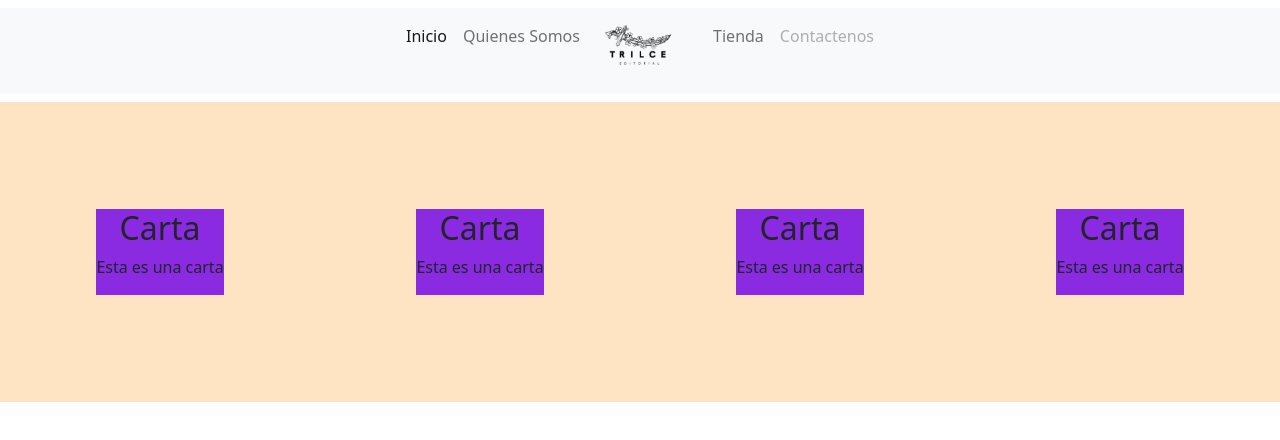
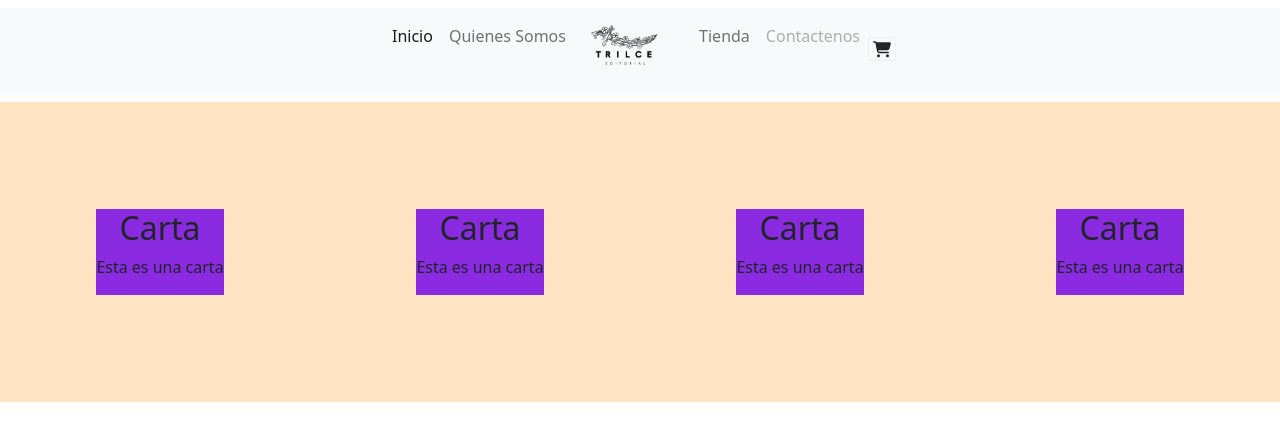
Before and after one commit to joacosk/trilceEditorial-Rodriguezkalmbach, a React (Create React App) app: page / in a window 1280 px wide. Shown: the top 440 px of the page. Built offline with nearby package versions, Linux system fonts and the light colour scheme.

Commit message:
Se agrega imagen carrito

```diff
--- a/package.json
+++ b/package.json
@@ -3,6 +3,10 @@
   "version": "0.1.0",
   "private": true,
   "dependencies": {
+    "@fortawesome/fontawesome-svg-core": "^6.1.1",
+    "@fortawesome/free-regular-svg-icons": "^6.1.1",
+    "@fortawesome/free-solid-svg-icons": "^6.1.1",
+    "@fortawesome/react-fontawesome": "^0.1.18",
     "@popperjs/core": "^2.11.5",
     "@testing-library/jest-dom": "^5.16.4",
     "@testing-library/react": "^13.3.0",
--- a/src/App.js
+++ b/src/App.js
@@ -2,6 +2,8 @@
 import 'bootstrap/dist/css/bootstrap.min.css';
 import NavbarApp from './components/NavbarApp';
 import Body from './components/Body';
+
+
 //import Logo from './assets/logo_nav2.png'
 
 
--- /dev/null
+++ b/src/components/CartWidget.js
@@ -0,0 +1,16 @@
+
+// Importamos para íconos
+import { FontAwesomeIcon } from '@fortawesome/react-fontawesome'
+import { faCartShopping } from '@fortawesome/free-solid-svg-icons'
+
+
+function CartIcon() {
+    return (
+      <div className="App">
+        <FontAwesomeIcon icon={faCartShopping}  border/>
+        <FontAwesomeIcon icon="fa-solid fa-heart" beat />
+      </div>
+    );
+  }
+
+  export default CartIcon;
--- a/src/components/NavbarApp.js
+++ b/src/components/NavbarApp.js
@@ -1,6 +1,6 @@
 import'./NavbarApp.css'
 import Logo from '../assets/logo_nav2.png'
-
+import CartIcon from './CartWidget.js'
 
 function NavbarApp() {
   return (
@@ -32,7 +32,11 @@
                 </li>
               </ul>
             </div>
+            <div>
+            <CartIcon  />
+            </div>
           </div>
+
         </nav>
       </header>
   );
```
Also changed, not shown: src/components/CartWidget.css (added), src/components/ItemListContainer.css (added), src/components/ItemListContainer.js (added), 1 other file (tests, documents, lock files or other folders).
